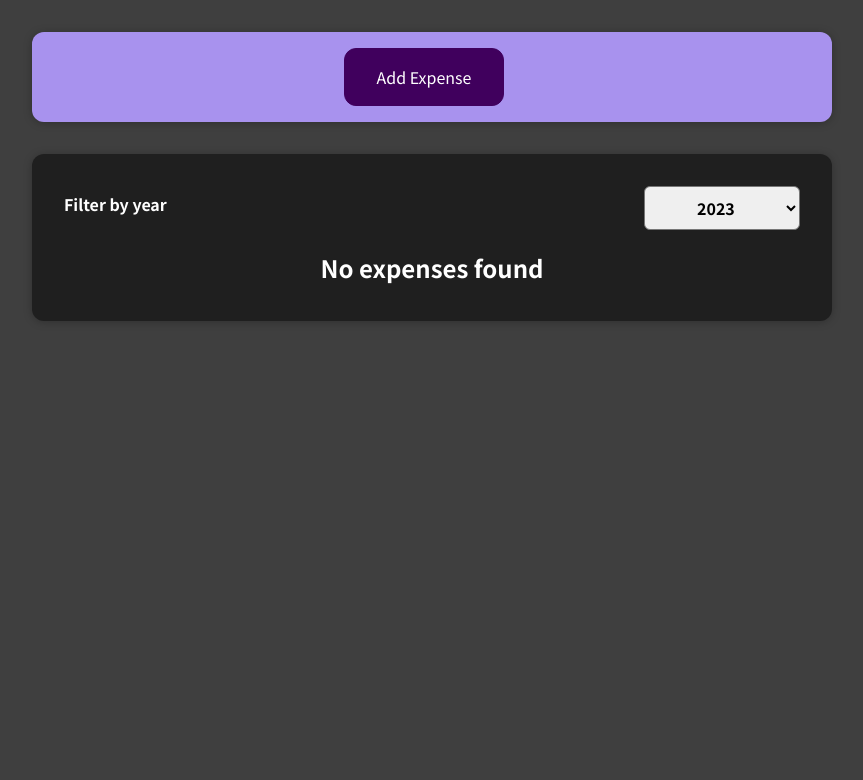
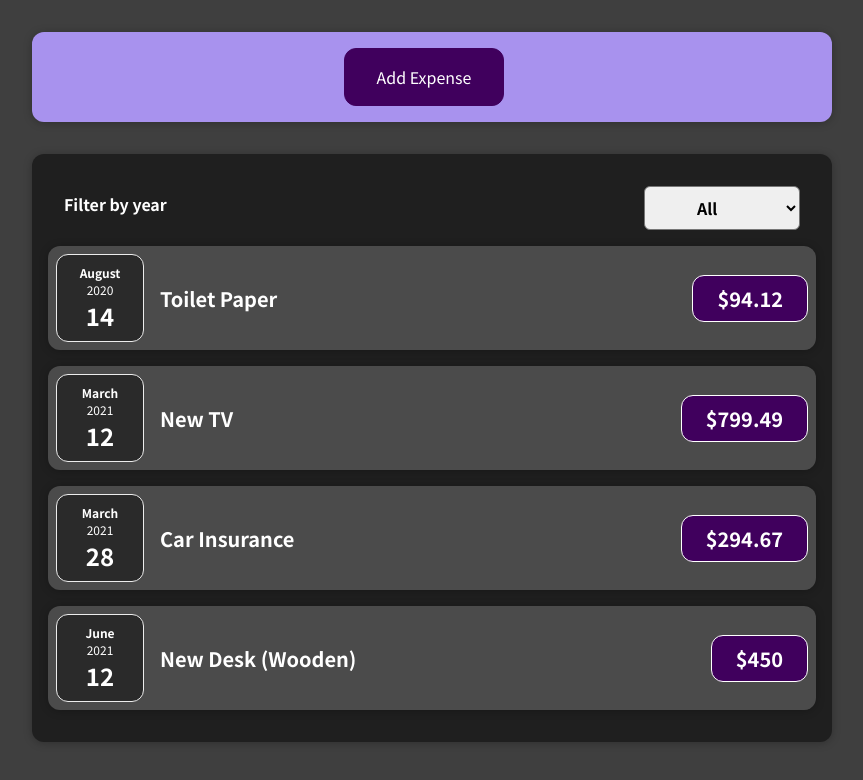
Before and after one commit to dex-devries/finance-app, a React (Create React App) app: page / in a window 1280 px wide. Shown: the top 780 px of the page, without its empty margins (208-1071 px from the left). Built offline with nearby package versions, Linux system fonts and the light colour scheme.

Commit message:
Added all expenses option Cond. in Expenses, option in Exp..Filter

```diff
--- a/src/components/Expenses/Expenses.js
+++ b/src/components/Expenses/Expenses.js
@@ -5,16 +5,19 @@ import "./Expenses.css";
 import React, { useState } from "react";
 
 const Expenses = (props) => {
-  const [filterYear, setFilterYear] = useState("2023");
+  const [filterYear, setFilterYear] = useState("All");
 
-  const filteredExpenses = props.items.filter((expense) => {
-    return expense.date.getFullYear().toString() === filterYear;
-  });
+  let filteredExpenses = props.items;
+
+  if (filterYear !== "All") {
+    filteredExpenses = props.items.filter((expense) => {
+      return expense.date.getFullYear().toString() === filterYear;
+    });
+  }
 
   const filterChangeHandler = (selectedYear) => {
     setFilterYear(selectedYear);
   };
-
 
 
   return (
--- a/src/components/Expenses/ExpensesFilter.js
+++ b/src/components/Expenses/ExpensesFilter.js
@@ -11,6 +11,7 @@ const ExpensesFilter = (props) => {
       <div className="expenses-filter__control">
         <label>Filter by year</label>
         <select value={props.selected} onChange={selectHandler}>
+          <option value="All">All</option>
           <option value="2023">2023</option>
           <option value="2022">2022</option>
           <option value="2021">2021</option>
```
